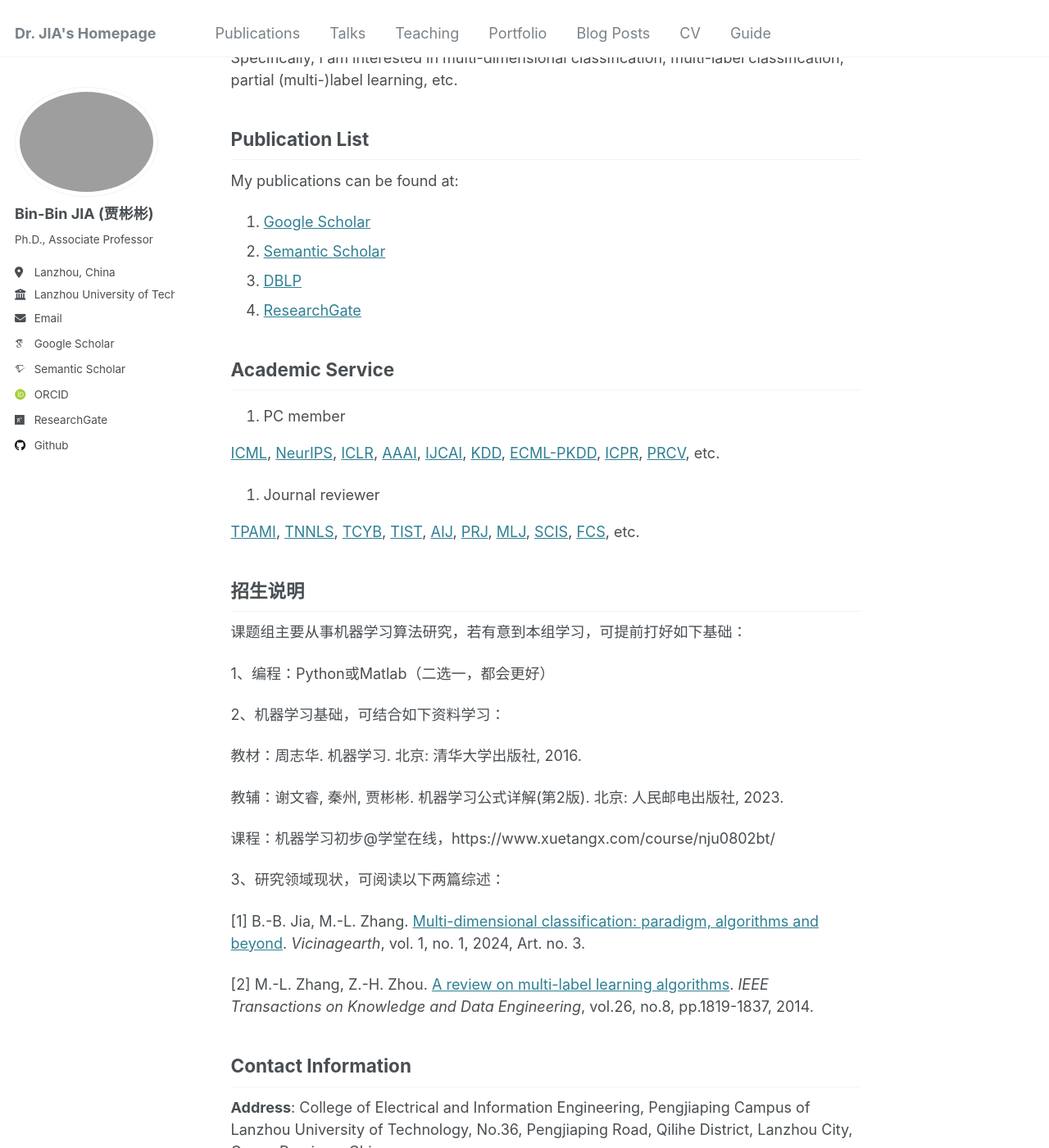
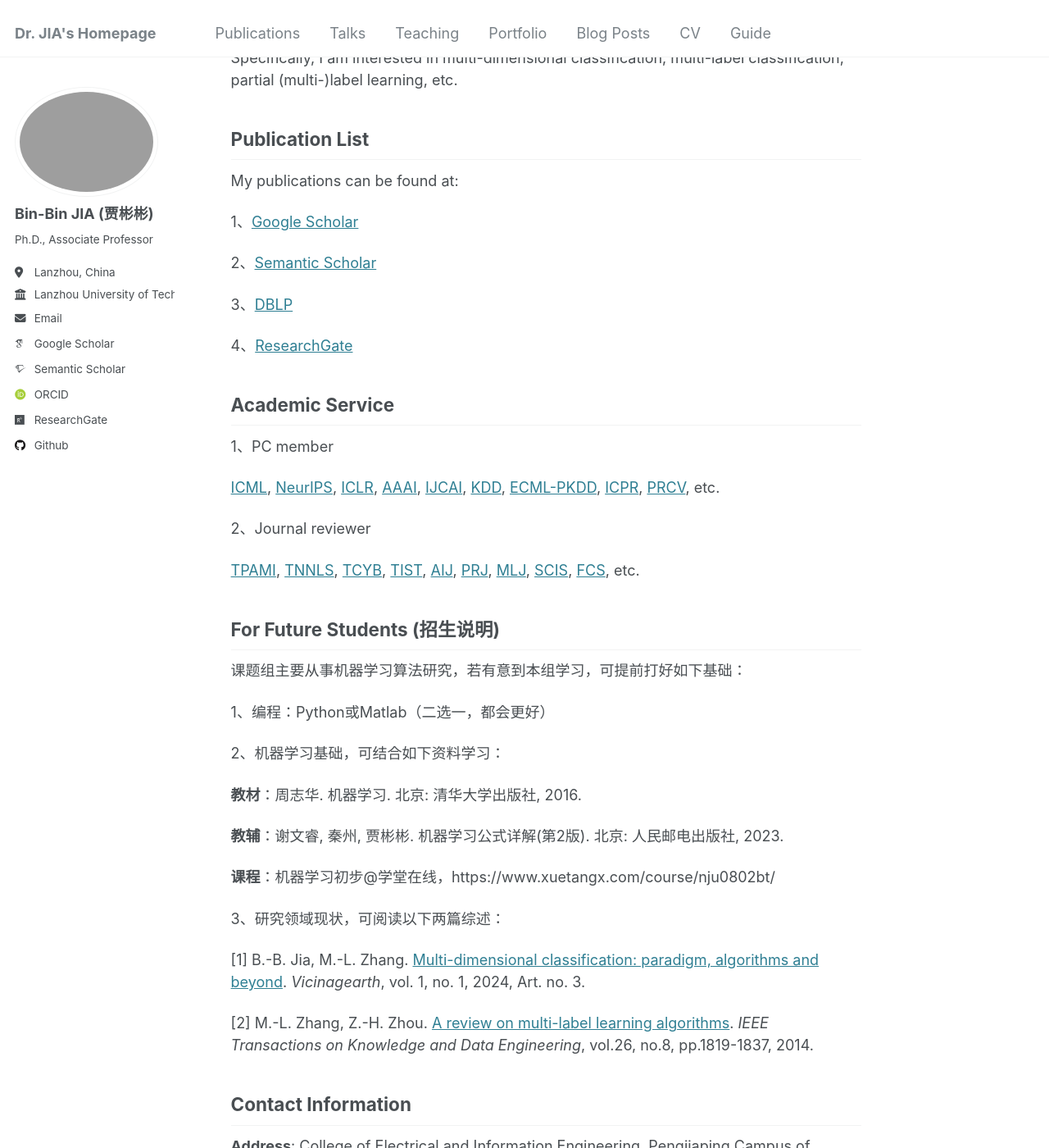
Before and after one commit to jiabinbin-ai/jiabinbin-ai.github.io, a Jekyll site: the page built from _pages/about.md, in a window 1280 px wide and 1400 px high, scrolled down 480 px. Shown: the whole window at 82% size. Built offline with Jekyll 4.4.1, drawn with Linux system fonts in a browser that asks for light colours; some web fonts are replaced.

Commit message:
Update about.md

```diff
--- a/_pages/about.md
+++ b/_pages/about.md
@@ -22,23 +22,26 @@ Publication List
 
 My publications can be found at:
 
-1. [Google Scholar](https://scholar.google.com/citations?hl=en&user=ms6BTK4AAAAJ)
-1. [Semantic Scholar](https://www.semanticscholar.org/author/Bin-Bin-Jia/66683124)
-1. [DBLP](https://dblp.uni-trier.de/pid/245/3634.html)
-1. [ResearchGate](https://www.researchgate.net/profile/Bin-Bin-Jia)
+1、[Google Scholar](https://scholar.google.com/citations?hl=en&user=ms6BTK4AAAAJ)
+
+2、[Semantic Scholar](https://www.semanticscholar.org/author/Bin-Bin-Jia/66683124)
+
+3、[DBLP](https://dblp.uni-trier.de/pid/245/3634.html)
+
+4、[ResearchGate](https://www.researchgate.net/profile/Bin-Bin-Jia)
 
 Academic Service
 ------
 
-1. PC member
+1、PC member
 
 [ICML](https://icml.cc/), [NeurIPS](https://neurips.cc/), [ICLR](https://iclr.cc/), [AAAI](https://aaai.org/conference/aaai/), [IJCAI](https://www.ijcai.org/), [KDD](https://kdd.org/conferences), [ECML-PKDD](https://ecmlpkdd.org/), [ICPR](https://iapr.org/conferences/international-conference-on-pattern-recognition/), [PRCV](http://www.prcv.cn/), etc.
 
-2. Journal reviewer
+2、Journal reviewer
 
 [TPAMI](https://ieeexplore.ieee.org/xpl/RecentIssue.jsp?punumber=34), [TNNLS](https://ieeexplore.ieee.org/xpl/RecentIssue.jsp?punumber=5962385), [TCYB](https://ieeexplore.ieee.org/xpl/RecentIssue.jsp?punumber=6221036), [TIST](https://dl.acm.org/journal/tist), [AIJ](https://www.sciencedirect.com/journal/artificial-intelligence), [PRJ](https://www.sciencedirect.com/journal/pattern-recognition), [MLJ](https://link.springer.com/journal/10994), [SCIS](http://scis.scichina.com/), [FCS](https://journal.hep.com.cn/fcs/EN/2095-2228/home.shtml), etc.
 
-招生说明
+For Future Students (招生说明)
 ------
 
 课题组主要从事机器学习算法研究，若有意到本组学习，可提前打好如下基础：
@@ -47,11 +50,11 @@ Academic Service
 
 2、机器学习基础，可结合如下资料学习：
 
-教材：周志华. 机器学习. 北京: 清华大学出版社, 2016.
+**教材**：周志华. 机器学习. 北京: 清华大学出版社, 2016.
 
-教辅：谢文睿, 秦州, 贾彬彬.  机器学习公式详解(第2版). 北京: 人民邮电出版社, 2023.
+**教辅**：谢文睿, 秦州, 贾彬彬.  机器学习公式详解(第2版). 北京: 人民邮电出版社, 2023.
 
-课程：机器学习初步@学堂在线，https://www.xuetangx.com/course/nju0802bt/
+**课程**：机器学习初步@学堂在线，https://www.xuetangx.com/course/nju0802bt/
 
 3、研究领域现状，可阅读以下两篇综述：
 
```
Also changed, not shown: other parts of _pages/about.md (+1 -1 lines).
